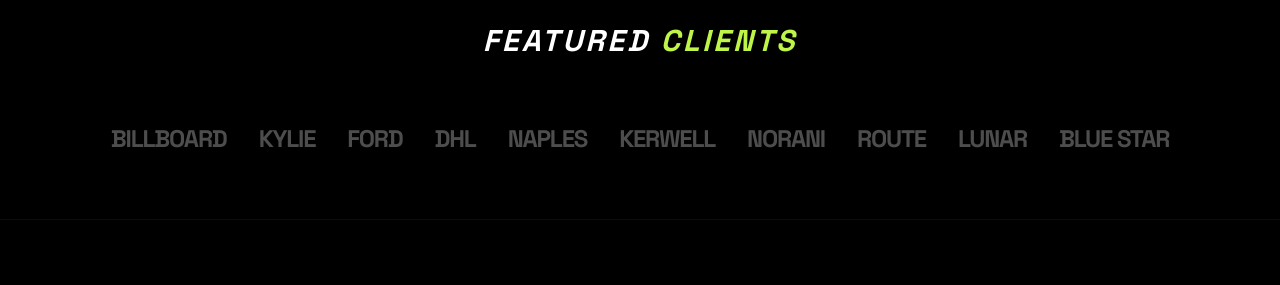
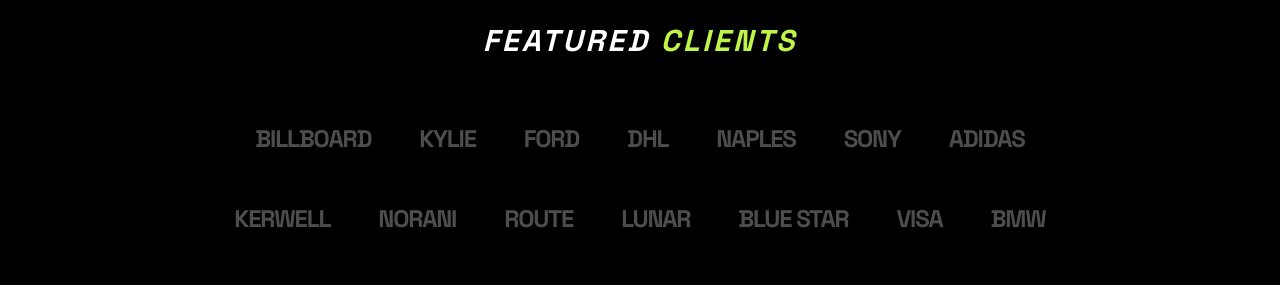
Before and after one commit to 2guysdigital8-eng/2Guys-Digital, a Next.js app: page / in a window 1280 px wide. Shown: the part 2720-3005 px from the top of the page. Built offline with nearby package versions, Linux system fonts and the light colour scheme.

Commit message:
style: increase logo spacing and expand client list to 14 brands

```diff
--- a/src/app/page.tsx
+++ b/src/app/page.tsx
@@ -122,10 +122,17 @@
           <h2 className="text-2xl md:text-3xl font-bold uppercase tracking-widest mb-16 text-white italic">
             Featured <span className="text-[#bff549]">Clients</span>
           </h2>
-          <div className="flex flex-wrap justify-center items-center gap-y-12 gap-x-8 opacity-30 grayscale contrast-125">
-            {["BILLBOARD", "KYLIE", "FORD", "DHL", "NAPLES", "KERWELL", "NORANI", "ROUTE", "LUNAR", "BLUE STAR"].map((name) => (
-              <span key={name} className="text-2xl font-black tracking-tighter">{name}</span>
-            ))}
+          <div className="flex flex-col gap-y-12">
+            <div className="flex flex-wrap justify-center items-center gap-x-12 opacity-30 grayscale contrast-125">
+              {["BILLBOARD", "KYLIE", "FORD", "DHL", "NAPLES", "SONY", "ADIDAS"].map((name) => (
+                <span key={name} className="text-2xl font-black tracking-tighter">{name}</span>
+              ))}
+            </div>
+            <div className="flex flex-wrap justify-center items-center gap-x-12 opacity-30 grayscale contrast-125">
+              {["KERWELL", "NORANI", "ROUTE", "LUNAR", "BLUE STAR", "VISA", "BMW"].map((name) => (
+                <span key={name} className="text-2xl font-black tracking-tighter">{name}</span>
+              ))}
+            </div>
           </div>
         </div>
       </section>
```
